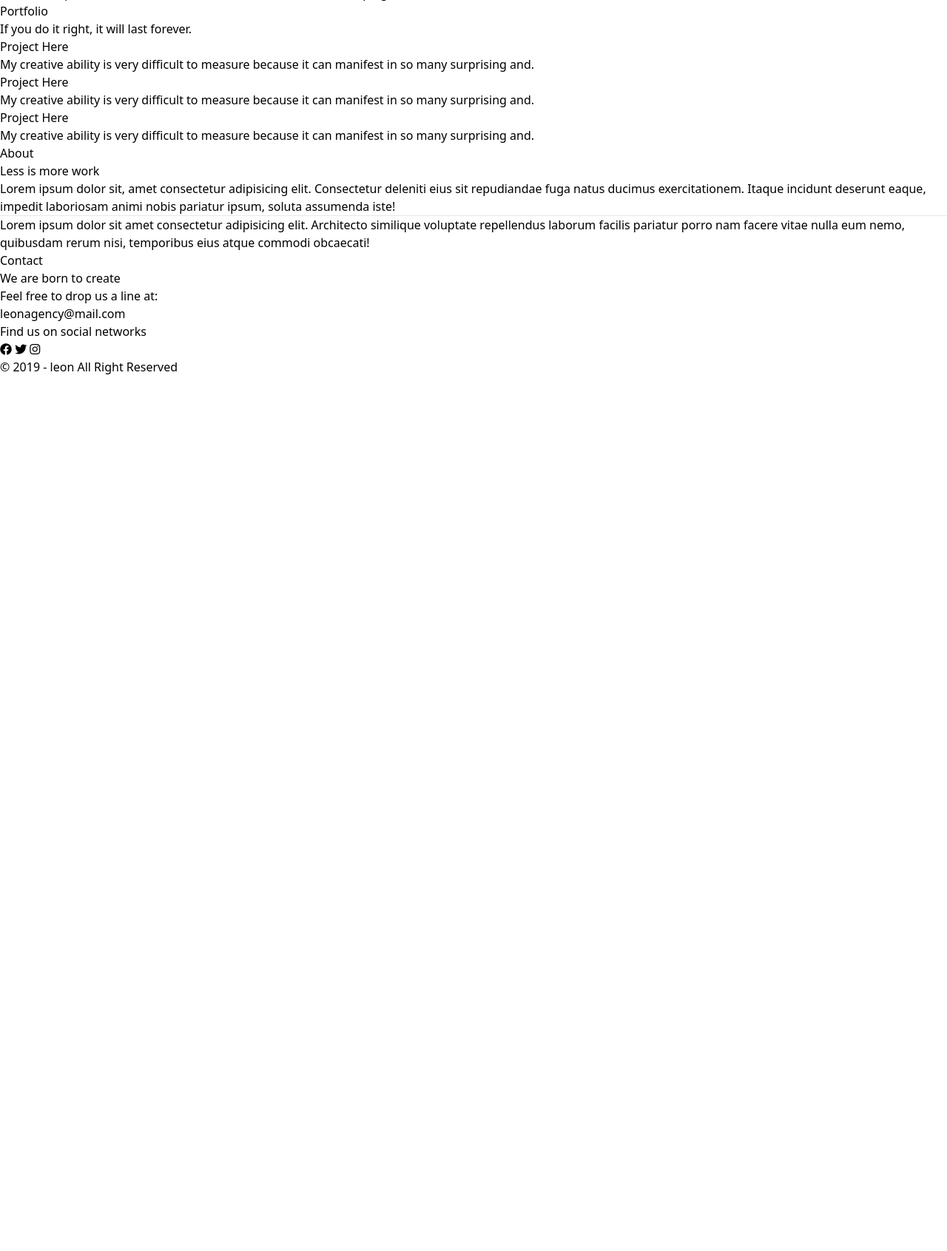
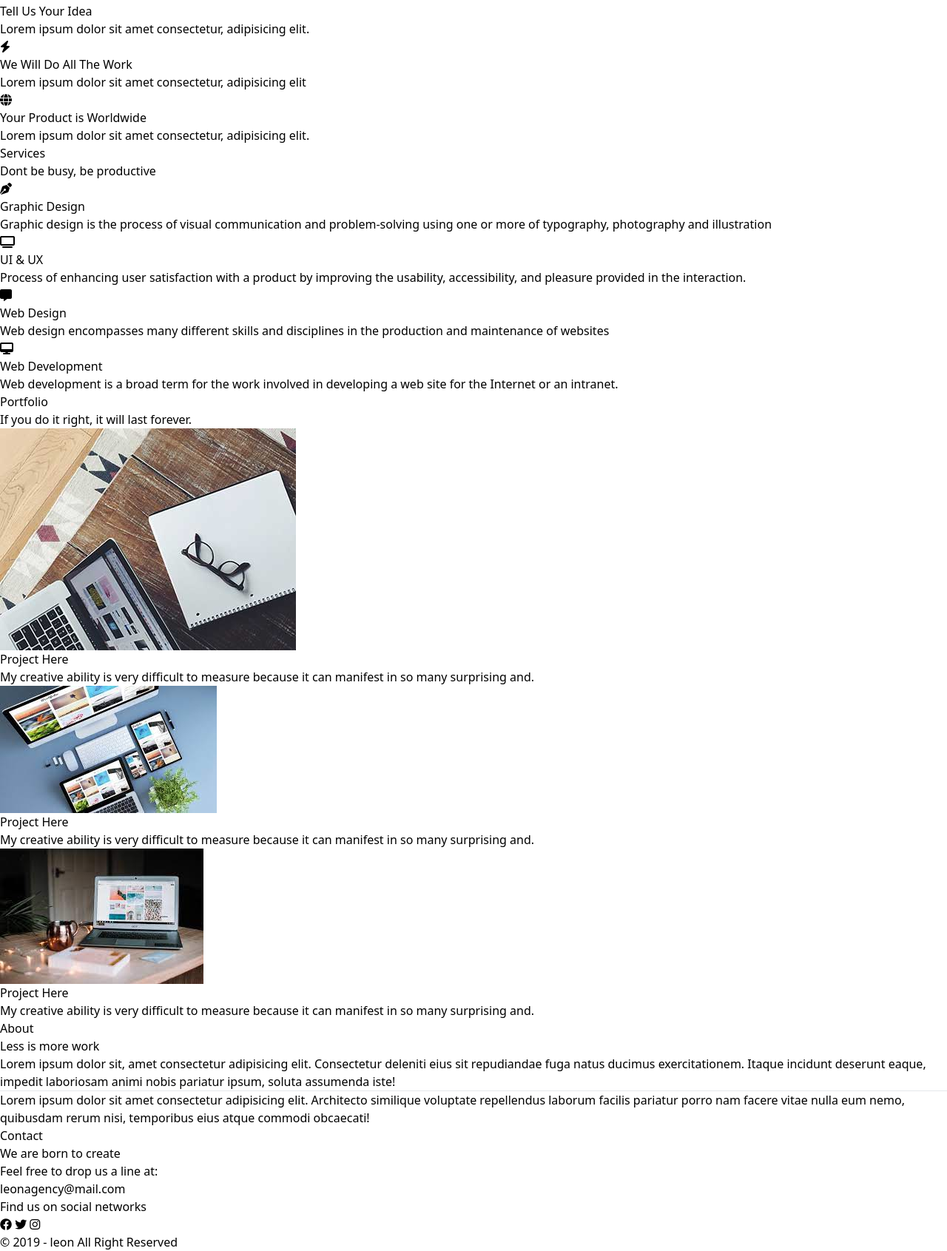
Before and after one commit to hazem-moh/Tailwind-Project, a website: page index.html in a window 1280 px wide. Shown: the part 717-2408 px from the top of the page at 74% size. Before the commit the page ends 1225 px from the top, so only its background shows below. Drawn offline with nearby package versions, Linux system fonts and the light colour scheme; files that its build step writes are made by us from their sources; the site is published under a folder, as on GitHub Pages, so addresses that start at the root find nothing.

Commit message:
Handling some linkes

```diff
--- a/index.html
+++ b/index.html
@@ -15,7 +15,7 @@
     <!-- Start Header -->
     <div class="header py-3 ">
         <div class="container mx-auto flex justify-between items-center relative sm:px-3">
-            <img class="logo w-20" src="../photos/logo.png" alt="" />
+            <img class="logo w-20" src="./photos/logo.png" alt="" />
             <div class="links ">
                 <span class="icon">
                     <i class="fa-solid fa-bars md:hidden text-xl block "></i>
@@ -45,7 +45,7 @@
 
     <!-- Start Landing Section -->
     <div class="landing relative">
-        <img src="/photos/mountain.jpg" class="w-full " alt="" />
+        <img src="./photos/mountain.jpg" class="w-full " alt="" />
         <div class="text-intro text-center absolute top-1/2 left-1/2 -translate-y-2/4 -translate-x-2/4 max-w-96">
             <h1 class="text-mainColor sm:text-2xl md:text-6xl font-bold">Hello There!</h1>
             <p class="text-white sm:text-xl md:text-3xl ">We are Leon ~ super Creative & Minimal Agency Web Template</p>
@@ -154,7 +154,7 @@
             <div class="items grid grid-cols-1 md:grid-cols-3 gap-9 pt-9 ">
                 <!-- start item -->
                 <div class="item bg-white">
-                    <img src="../photos/port1.jpg" alt="" class="w-full h-52" />
+                    <img src="./photos/port1.jpg" alt="" class="w-full h-52" />
                     <div class="text">
                         <h3 class="font-bold p-2">Project Here</h3>
                         <p class="p-2 text-paraColor">
@@ -168,7 +168,7 @@
                 <!-- start item -->
 
                 <div class="item bg-white">
-                    <img src="../photos/port2.jpeg" alt="" class="w-full h-52" />
+                    <img src="./photos/port2.jpeg" alt="" class="w-full h-52" />
                     <div class="text">
                         <h3 class="font-bold p-2">Project Here</h3>
                         <p class="p-2 text-paraColor">
@@ -181,7 +181,7 @@
 
                 <!-- start item -->
                 <div class="item bg-white">
-                    <img src="../photos/port3.jpeg" alt="" class="w-full h-52" />
+                    <img src="./photos/port3.jpeg" alt="" class="w-full h-52" />
                     <div class="text">
                         <h3 class="font-bold p-2">Project Here</h3>
                         <p class="p-2 text-paraColor">
```
